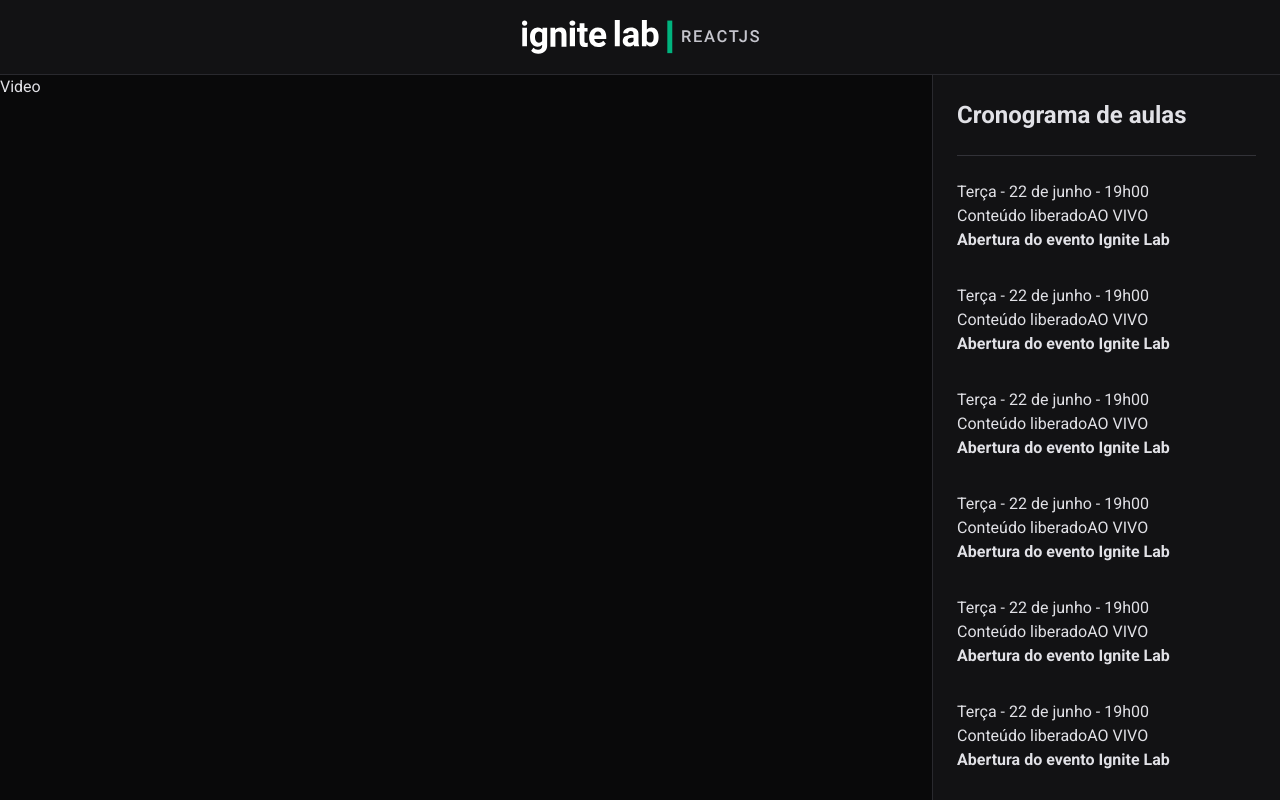
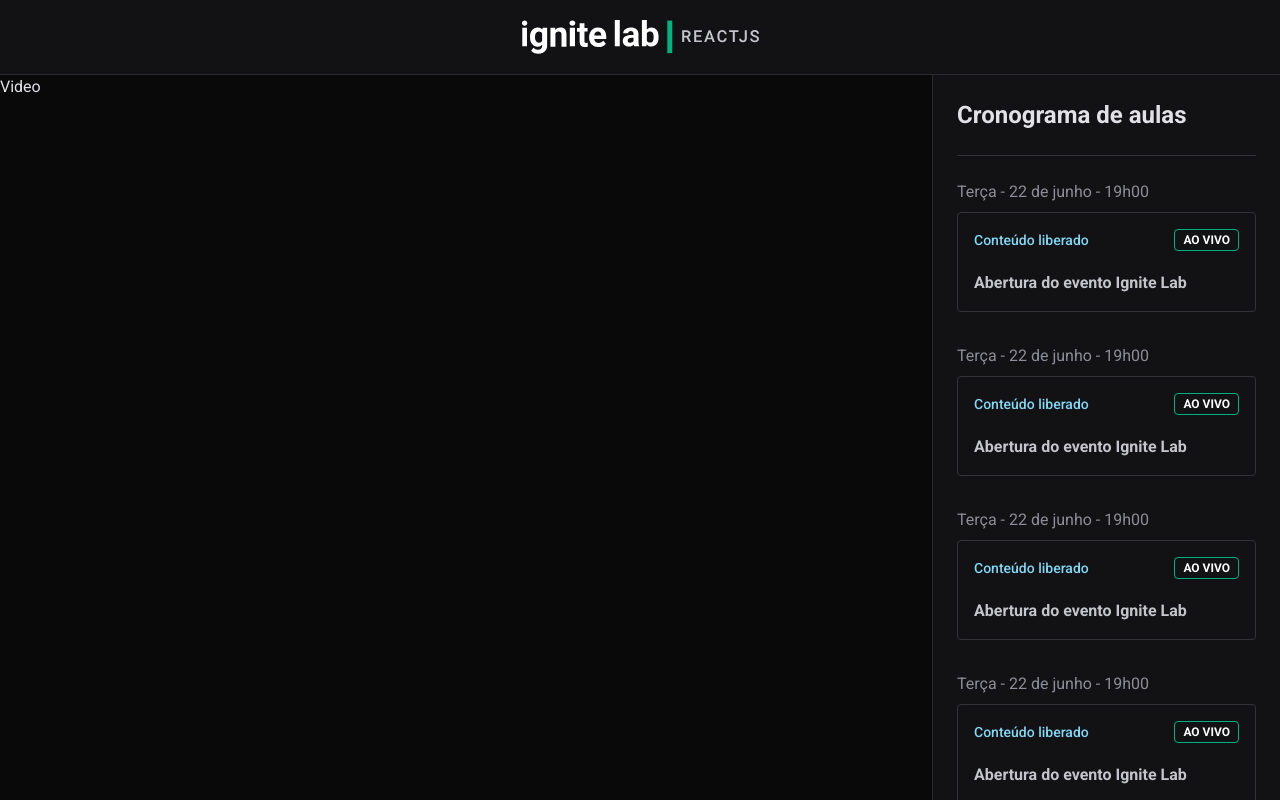
Before and after one commit to AloisioFernandes/IgniteLab, a React (Vite) app in the folder event-platform/: page / in a window 1280 px wide. Shown: the top 800 px of the page. Built offline with nearby package versions, Linux system fonts and the light colour scheme.

Commit message:
Estilos componente Lesson.

```diff
--- a/event-platform/src/components/Lesson.tsx
+++ b/event-platform/src/components/Lesson.tsx
@@ -1,15 +1,23 @@
 export function Lesson() {
   return (
     <a href="#">
-      <span>Terça - 22 de junho - 19h00</span>
+      <span className="text-gray-300">
+        Terça - 22 de junho - 19h00
+      </span>
 
-      <div>
-        <header>
-          <span>Conteúdo liberado</span>
-          <span>AO VIVO</span>
+      <div className="rounded border border-gray-500 p-4 mt-2">
+        <header className="flex items-center justify-between">
+          <span className="text-sm text-blue-500 font-medium">
+            Conteúdo liberado
+          </span>
+          <span className="text-xs rounded py-[0.125rem] px-2 text-white border border-green-300 font-bold">
+            AO VIVO
+          </span>
         </header>
 
-        <strong>Abertura do evento Ignite Lab</strong>
+        <strong className="text-gray-200 mt-5 block">
+          Abertura do evento Ignite Lab
+        </strong>
       </div>
     </a>
   )
```
